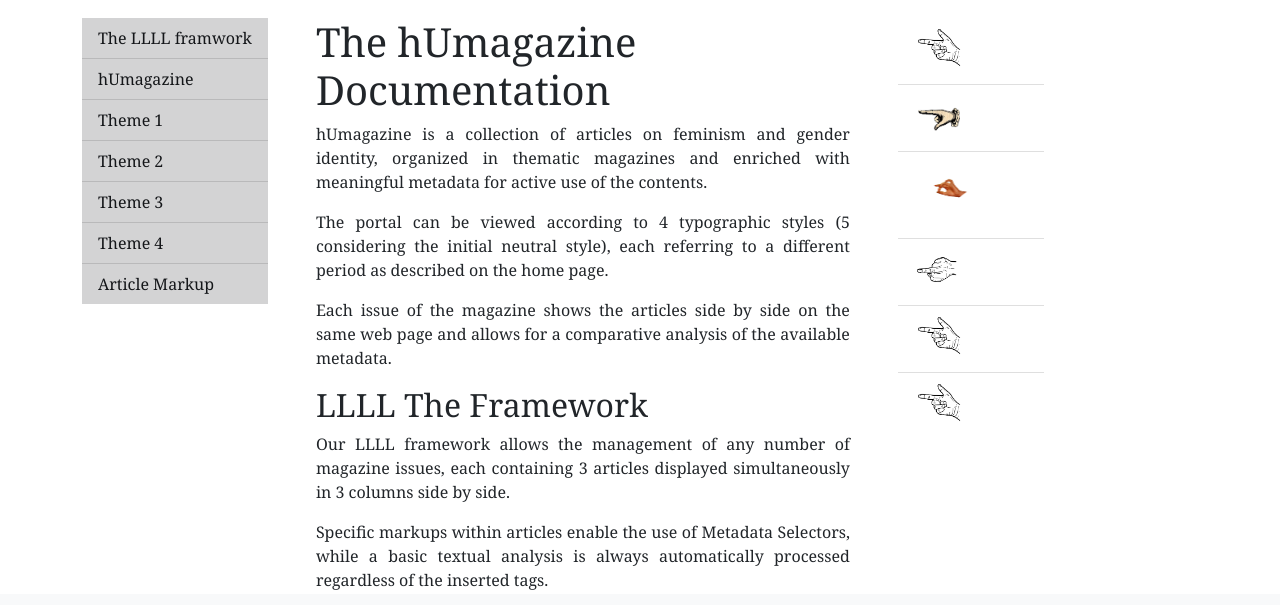
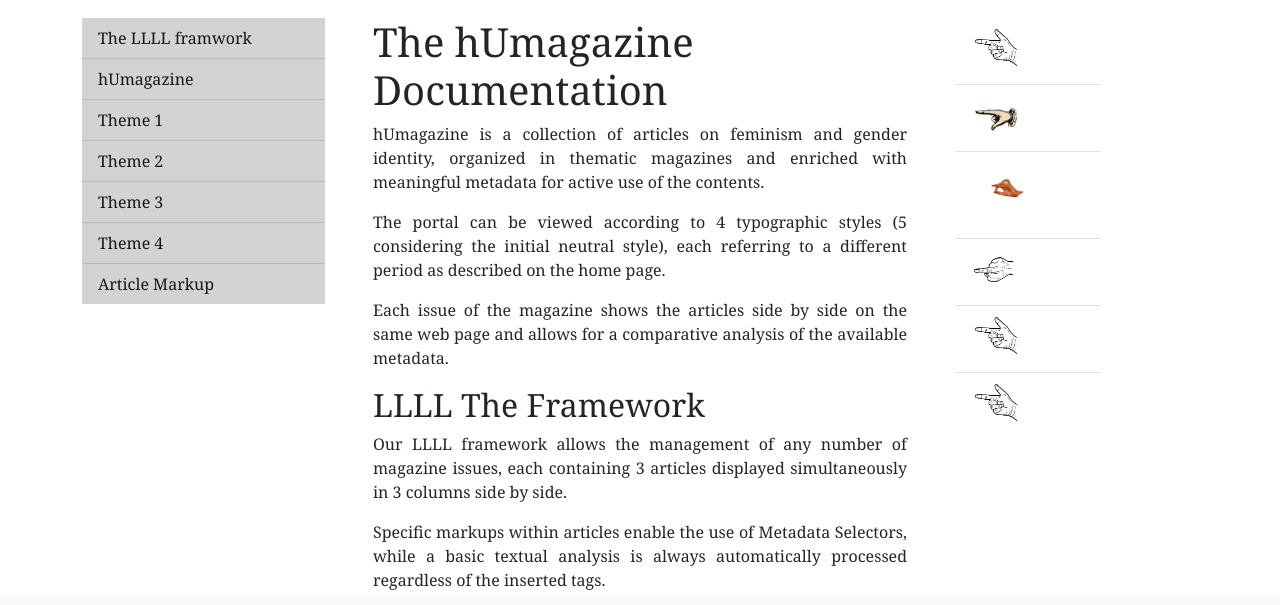
Before and after one commit to humagazine/humagazine.github.io, a plain HTML site: page documentation.html in a window 1280 px wide. Shown: the part 166-771 px from the top of the page. Drawn offline with nearby package versions, Linux system fonts and the light colour scheme.

Commit message:
Update documentation.html

```diff
--- a/documentation.html
+++ b/documentation.html
@@ -70,7 +70,7 @@
 
       </div>-->
 
-      <div id="docSx" class="col-md-auto">
+      <div id="docSx" class="col-md-3">
         <div class="position-sticky" style="top: 2rem;">
         <div id="list-example" class="list-group list-group-flush sticky">
           <a class="list-group-item list-group-item-action list-group-item-dark" href="#list-item-1">The LLLL framwork</a>
```
